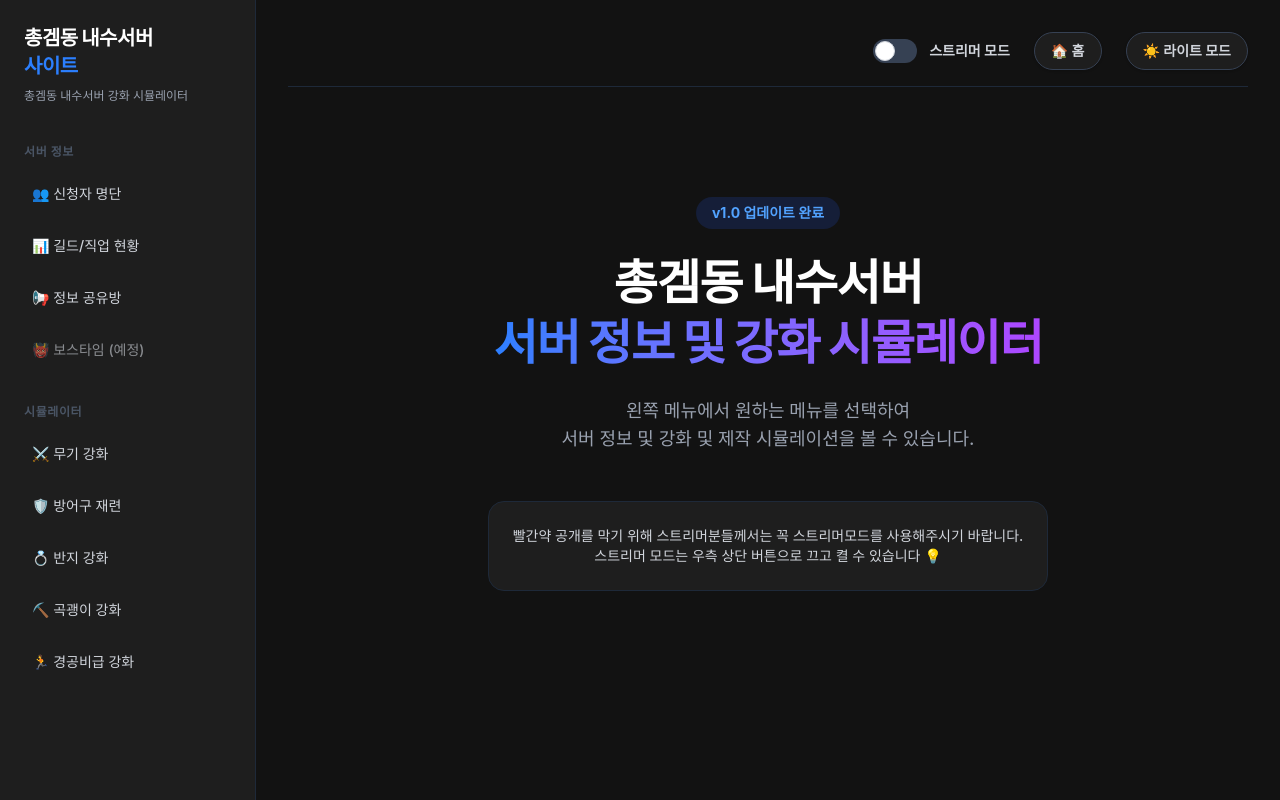
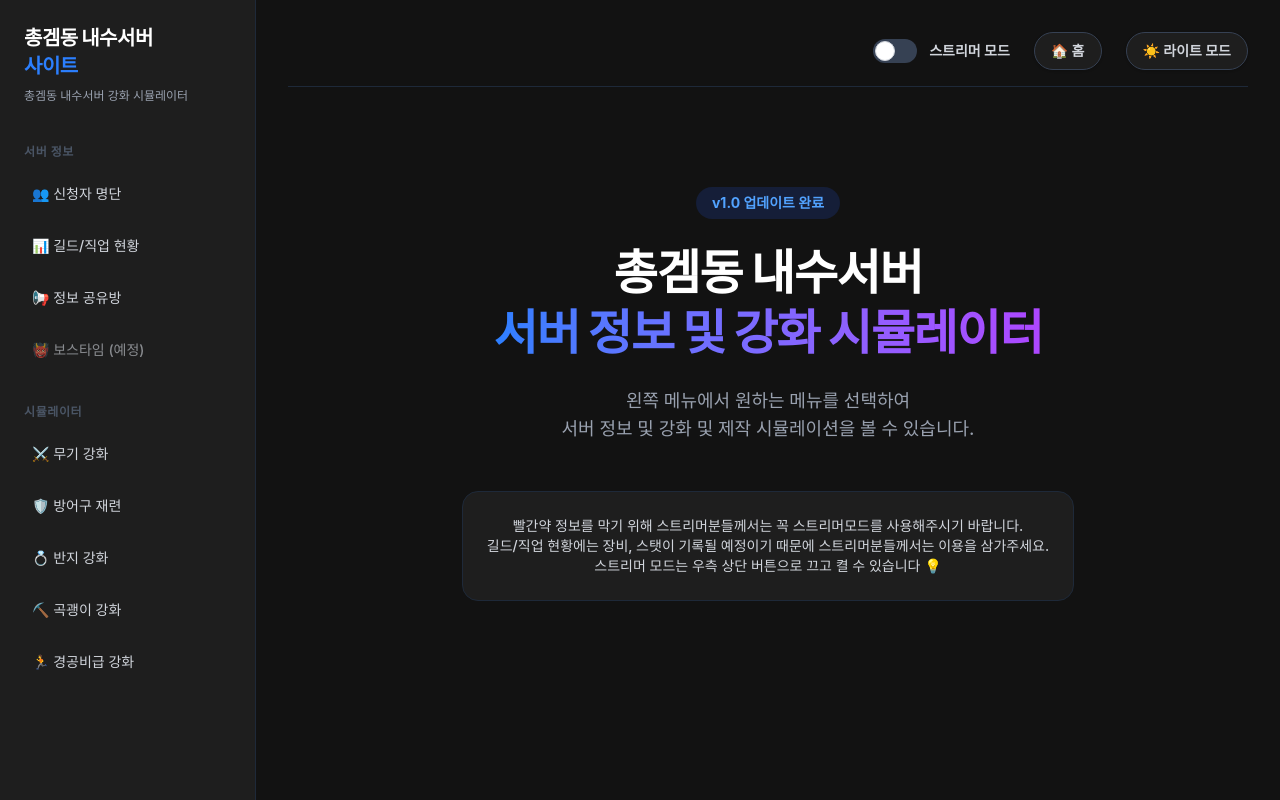
Before and after one commit to RaykimD/FGC-server-site, a Next.js app: page / in a window 1280 px wide. Built offline with nearby package versions, Linux system fonts and the light colour scheme; a web font is replaced by a local one.

Commit message:
Update page.tsx

```diff
--- a/app/page.tsx
+++ b/app/page.tsx
@@ -19,7 +19,7 @@ export default function Home() {
 
         <div className="p-6 rounded-2xl bg-white dark:bg-[#1e1e1e] border border-gray-200 dark:border-gray-800 shadow-sm dark:shadow-none inline-block">
           <p className="text-sm font-medium text-gray-600 dark:text-gray-300">
-            빨간약 공개를 막기 위해 스트리머분들께서는 꼭 스트리머모드를 사용해주시기 바랍니다.<br/>스트리머 모드는 우측 상단 버튼으로 끄고 켤 수 있습니다 💡
+            빨간약 정보를 막기 위해 스트리머분들께서는 꼭 스트리머모드를 사용해주시기 바랍니다.<br/>길드/직업 현황에는 장비, 스탯이 기록될 예정이기 때문에 스트리머분들께서는 이용을 삼가주세요.<br/>스트리머 모드는 우측 상단 버튼으로 끄고 켤 수 있습니다 💡
           </p>
         </div>
       </div>
```
